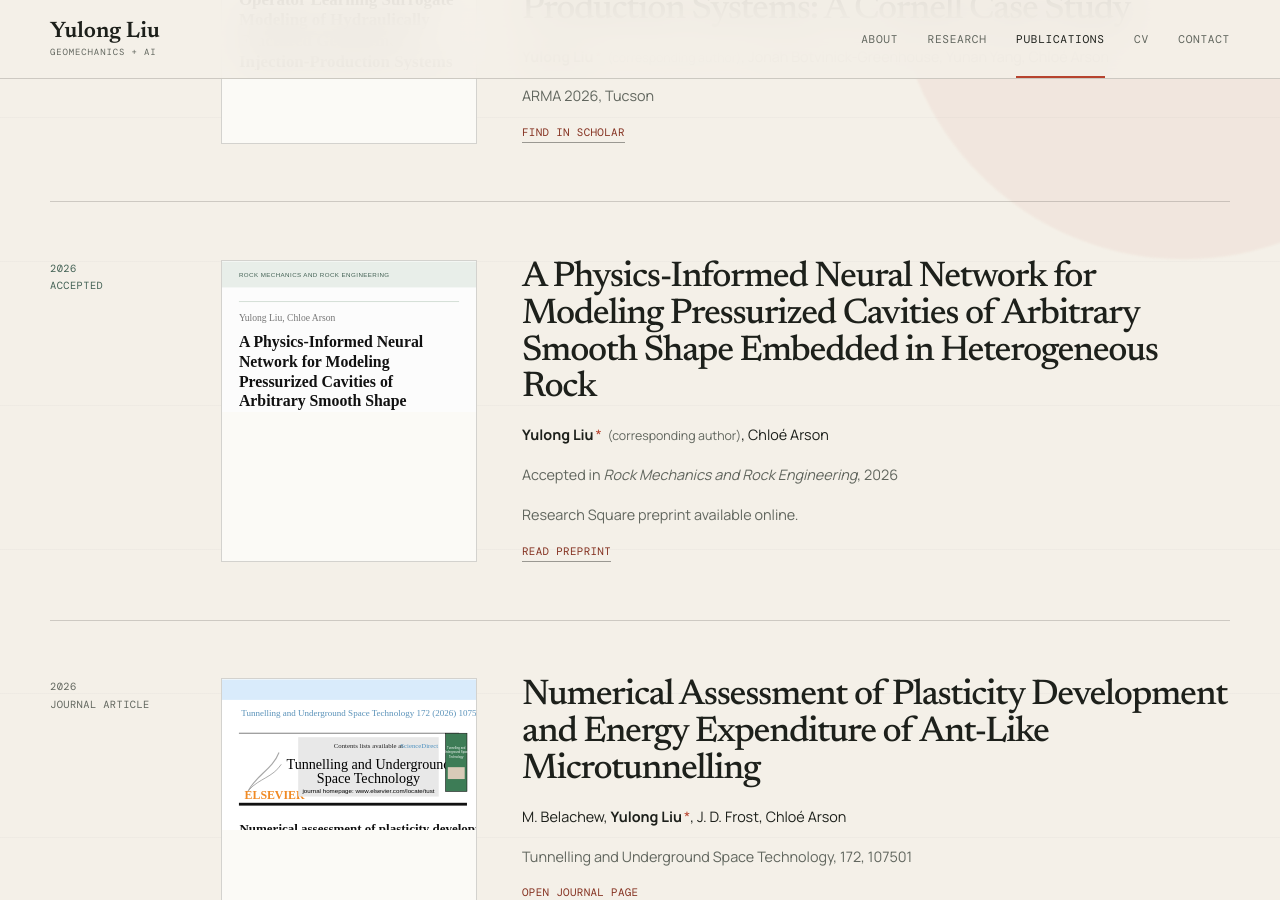
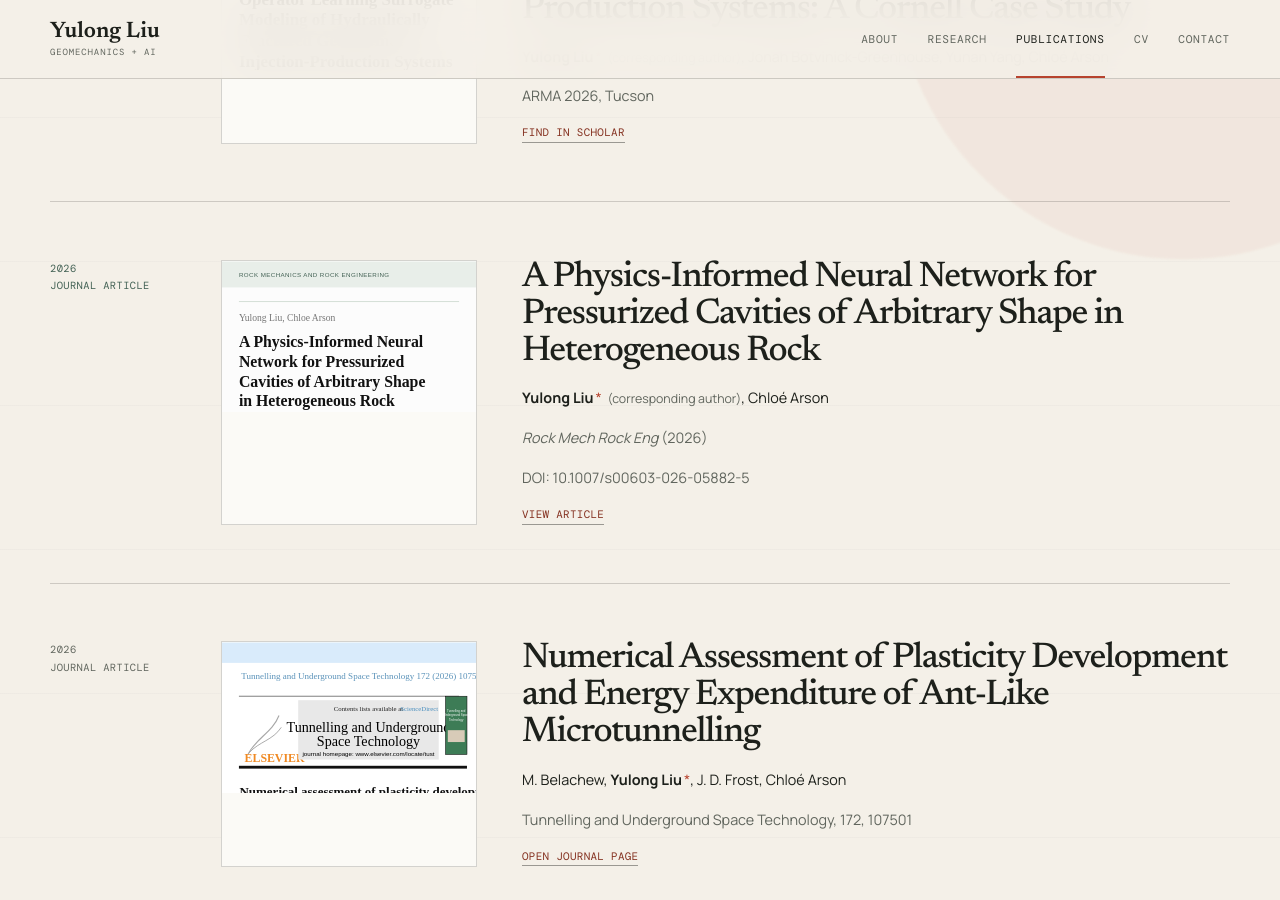
Before and after one commit to Yulongggggg/yulong_website, a Jekyll site: the page built from publications.md, in a window 1280 px wide and 900 px high, scrolled down 1323 px. Built offline with Jekyll 4.4.1, drawn with Linux system fonts in a browser that asks for light colours.

Commit message:
Publish RMRE article citation

```diff
--- a/publications.md
+++ b/publications.md
@@ -65,18 +65,18 @@ description: Journal, conference, preprint, and thesis publications aligned with
   <article class="pub-item">
     <div class="item-meta item-meta--accepted">
       <span>2026</span><br>
-      <span>Accepted</span>
+      <span>Journal article</span>
     </div>
     <div class="pub-main">
       <figure class="pub-preview">
-        <img src="{{ '/assets/img/pub-covers/pinn-rs.svg' | relative_url }}" alt="Title-page style preview for the Research Square preprint.">
+        <img src="{{ '/assets/img/pub-covers/pinn-rs.svg' | relative_url }}" alt="Title-page style preview for the Rock Mechanics and Rock Engineering article.">
       </figure>
       <div class="pub-copy">
-        <h3 class="pub-title">A Physics-Informed Neural Network for Modeling Pressurized Cavities of Arbitrary Smooth Shape Embedded in Heterogeneous Rock</h3>
+        <h3 class="pub-title">A Physics-Informed Neural Network for Pressurized Cavities of Arbitrary Shape in Heterogeneous Rock</h3>
         <p class="pub-authors"><strong class="author-highlight">Yulong Liu</strong><span class="author-star" aria-hidden="true">*</span><span class="inline-note">(corresponding author)</span>, Chloé Arson</p>
-        <p class="pub-venue">Accepted in <em>Rock Mechanics and Rock Engineering</em>, 2026</p>
-        <p class="pub-note">Research Square preprint available online.</p>
-        <a class="text-link" href="https://doi.org/10.21203/rs.3.rs-8492281/v1" target="_blank" rel="noreferrer">Read preprint</a>
+        <p class="pub-venue"><em>Rock Mech Rock Eng</em> (2026)</p>
+        <p class="pub-note">DOI: 10.1007/s00603-026-05882-5</p>
+        <a class="text-link" href="https://doi.org/10.1007/s00603-026-05882-5" target="_blank" rel="noreferrer">View article</a>
       </div>
     </div>
   </article>
```
Also changed, not shown: cv.md (+1 -1 lines), index.md (+5 -5 lines), assets/img/pub-covers/pinn-rs.svg, 2 other files.
